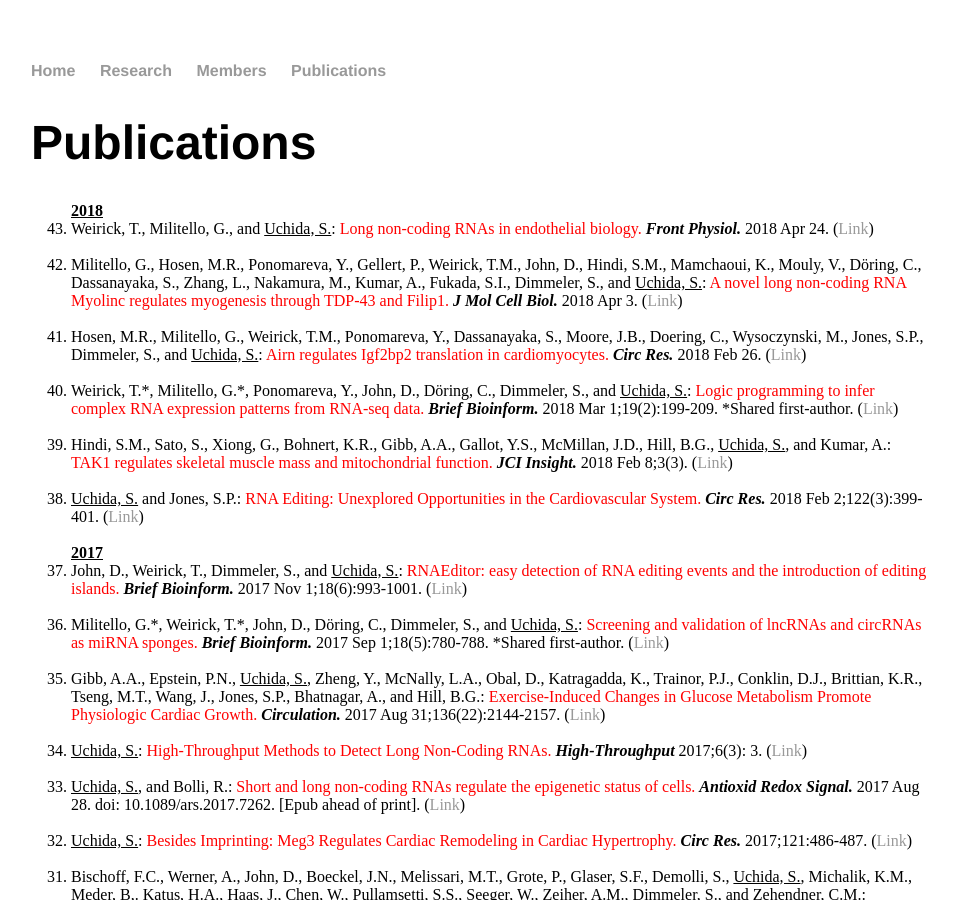
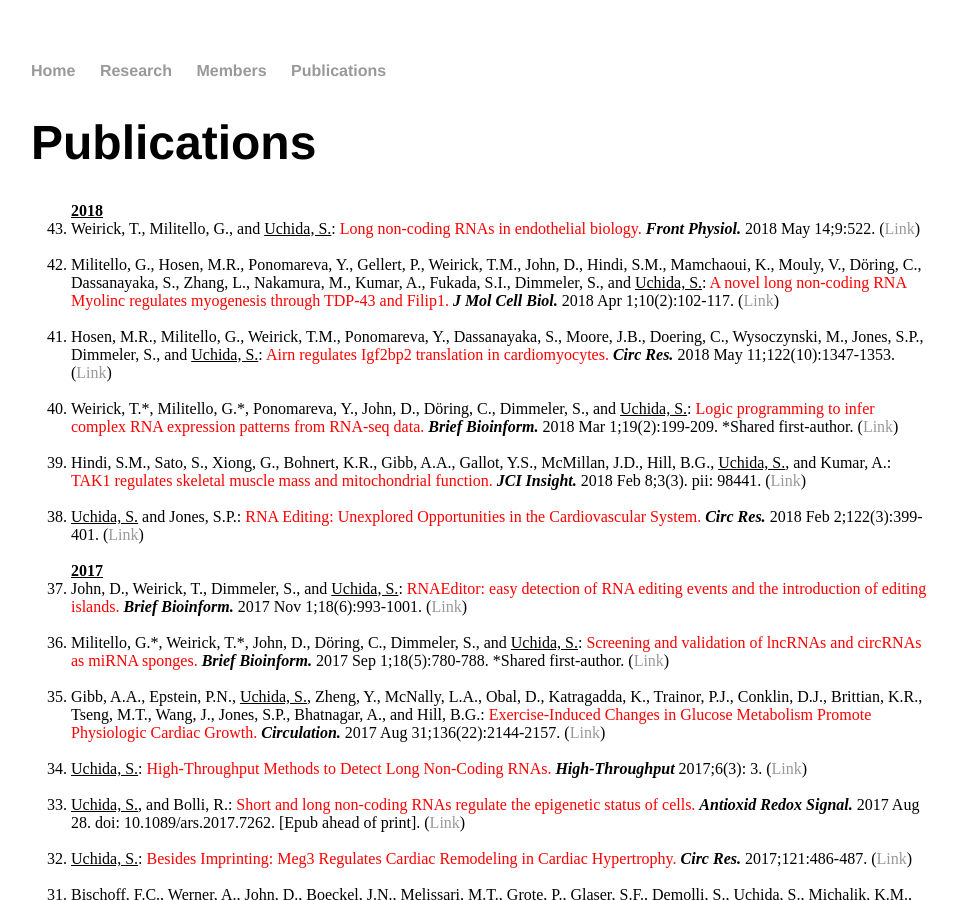
Before and after one commit to heartlncrna/heartlncrna.github.io, a Jekyll site: the page publications/pub_list.html, which Jekyll copies as it is, in a window 1280 px wide and 900 px high. Shown: the whole window, without its empty margins (161-1118 px from the left). Built offline with Jekyll 4.4.1, drawn with Linux system fonts in a browser that asks for light colours.

Commit message:
Update pub_list.html

```diff
--- a/publications/pub_list.html
+++ b/publications/pub_list.html
@@ -28,19 +28,19 @@
 			<ol reversed="reversed">
 
 			<strong><u> 2018 </u></strong>
-				<li>Weirick, T., Militello, G., and <u>Uchida, S.</u>: <font color="red">Long non-coding RNAs in endothelial biology.</font> <b><i>Front Physiol.</i></b> 2018 Apr 24. (<a href="https://www.frontiersin.org/articles/10.3389/fphys.2018.00522/full?&utm_source=Email_to_authors_&utm_medium=Email&utm_content=T1_11.5e1_author&utm_campaign=Email_publication&field=&journalName=Frontiers_in_Physiology&id=367479#h8">Link</span></a>)</li>
+				<li>Weirick, T., Militello, G., and <u>Uchida, S.</u>: <font color="red">Long non-coding RNAs in endothelial biology.</font> <b><i>Front Physiol.</i></b>  2018 May 14;9:522. (<a href="https://www.frontiersin.org/articles/10.3389/fphys.2018.00522/full?&utm_source=Email_to_authors_&utm_medium=Email&utm_content=T1_11.5e1_author&utm_campaign=Email_publication&field=&journalName=Frontiers_in_Physiology&id=367479#h8">Link</span></a>)</li>
 			<br>
 
-				<li>Militello, G., Hosen, M.R., Ponomareva, Y., Gellert, P., Weirick, T.M., John, D., Hindi, S.M., Mamchaoui, K., Mouly, V., Döring, C., Dassanayaka, S., Zhang, L., Nakamura, M., Kumar, A., Fukada, S.I., Dimmeler, S., and <u>Uchida, S.</u>: <font color="red">A novel long non-coding RNA Myolinc regulates myogenesis through TDP-43 and Filip1.</font> <b><i>J Mol Cell Biol.</i></b> 2018 Apr 3. (<a href="https://academic.oup.com/jmcb/advance-article/doi/10.1093/jmcb/mjy025/4959340">Link</span></a>)</li>
+				<li>Militello, G., Hosen, M.R., Ponomareva, Y., Gellert, P., Weirick, T.M., John, D., Hindi, S.M., Mamchaoui, K., Mouly, V., Döring, C., Dassanayaka, S., Zhang, L., Nakamura, M., Kumar, A., Fukada, S.I., Dimmeler, S., and <u>Uchida, S.</u>: <font color="red">A novel long non-coding RNA Myolinc regulates myogenesis through TDP-43 and Filip1.</font> <b><i>J Mol Cell Biol.</i></b> 2018 Apr 1;10(2):102-117. (<a href="https://academic.oup.com/jmcb/advance-article/doi/10.1093/jmcb/mjy025/4959340">Link</span></a>)</li>
 			<br>
 
-				<li>Hosen, M.R., Militello, G., Weirick, T.M., Ponomareva, Y., Dassanayaka, S., Moore, J.B., Doering, C., Wysoczynski, M., Jones, S.P., Dimmeler, S., and <u>Uchida, S.</u>: <font color="red">Airn regulates Igf2bp2 translation in cardiomyocytes.</font> <b><i>Circ Res.</i></b> 2018 Feb 26. (<a href="http://circres.ahajournals.org/content/early/2018/02/23/CIRCRESAHA.117.312215">Link</span></a>)</li>
+				<li>Hosen, M.R., Militello, G., Weirick, T.M., Ponomareva, Y., Dassanayaka, S., Moore, J.B., Doering, C., Wysoczynski, M., Jones, S.P., Dimmeler, S., and <u>Uchida, S.</u>: <font color="red">Airn regulates Igf2bp2 translation in cardiomyocytes.</font> <b><i>Circ Res.</i></b> 2018 May 11;122(10):1347-1353. (<a href="http://circres.ahajournals.org/content/early/2018/02/23/CIRCRESAHA.117.312215">Link</span></a>)</li>
 			<br>
 
 			<li>Weirick, T.*, Militello, G.*, Ponomareva, Y., John, D., Döring, C., Dimmeler, S., and <u>Uchida, S.</u>: <font color="red">Logic programming to infer complex RNA expression patterns from RNA-seq data.</font> <b><i>Brief Bioinform.</i></b> 2018 Mar 1;19(2):199-209. *Shared first-author. (<a href="http://bib.oxfordjournals.org/content/early/2016/11/28/bib.bbw117.abstract">Link</span></a>)</li>
 				<br>
 
-				<li>Hindi, S.M., Sato, S., Xiong, G., Bohnert, K.R., Gibb, A.A., Gallot, Y.S., McMillan, J.D., Hill, B.G., <u>Uchida, S.</u>, and Kumar, A.: <font color="red">TAK1 regulates skeletal muscle mass and mitochondrial function.</font> <b><i>JCI Insight.</i></b> 2018 Feb 8;3(3). (<a href="https://insight.jci.org/articles/view/98441">Link</span></a>)</li>
+				<li>Hindi, S.M., Sato, S., Xiong, G., Bohnert, K.R., Gibb, A.A., Gallot, Y.S., McMillan, J.D., Hill, B.G., <u>Uchida, S.</u>, and Kumar, A.: <font color="red">TAK1 regulates skeletal muscle mass and mitochondrial function.</font> <b><i>JCI Insight.</i></b> 2018 Feb 8;3(3). pii: 98441. (<a href="https://insight.jci.org/articles/view/98441">Link</span></a>)</li>
 			<br>
 
 				<li><u>Uchida, S.</u> and Jones, S.P.: <font color="red">RNA Editing: Unexplored Opportunities in the Cardiovascular System.</font> <b><i>Circ Res.</i></b> 2018 Feb 2;122(3):399-401. (<a href="http://circres.ahajournals.org/content/122/3/399">Link</span></a>)</li>
```
